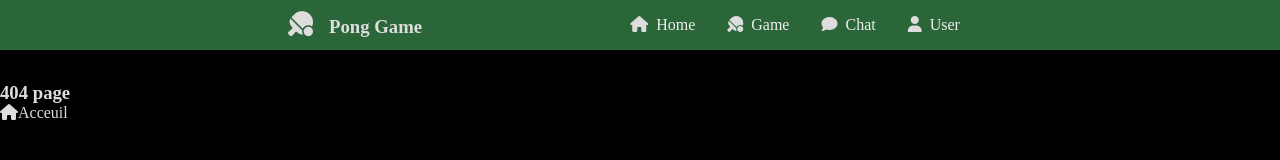
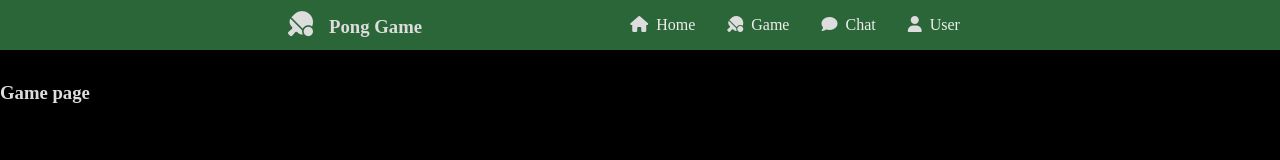
Before and after one commit to simon-ameye/42-ft_transcendence, a React (Create React App) app in the folder frontend/: page /game in a window 1280 px wide. Before the commit this address had no page. Shown: the top 160 px of the page. Built offline with nearby package versions, Linux system fonts and the light colour scheme; a web font is replaced by a local one.

Commit message:
Add other pages, remove unused import, in user form -> changed type for password, remove data struct

```diff
--- a/frontend/src/App.tsx
+++ b/frontend/src/App.tsx
@@ -1,8 +1,9 @@
-import React from 'react';
 import { BrowserRouter, Route, Routes } from 'react-router-dom'
 import User from './components/User';
-import NotFound from './pages/NotFound';
-import Home from './pages/Home';
+import NotFound from './pages/notFound';
+import Home from './pages/home';
+import Game from './pages/game';
+import Chat from './pages/chat';
 
 function App() {
   return (
@@ -10,7 +11,8 @@ function App() {
 		<Routes>
 			<Route path="/" element={<Home />} />
 			<Route path="/user" element={<User />} />
-			{/*<Route path="/game" element={<Game />} />*/}
+			<Route path="/game" element={<Game />} />
+			<Route path="/chat" element={<Chat />} />
 			<Route path="*" element={<NotFound />} />
 		</Routes>
 	</BrowserRouter>
--- a/frontend/src/components/Navbar.tsx
+++ b/frontend/src/components/Navbar.tsx
@@ -1,4 +1,3 @@
-import React from 'react';
 import { NavLink } from 'react-router-dom'
 
 const Navbar = () => {
--- a/frontend/src/components/User.tsx
+++ b/frontend/src/components/User.tsx
@@ -1,4 +1,4 @@
-import React, { useState } from 'react';
+import { useState } from 'react';
 import axios from 'axios';
 import Navbar from './Navbar';
 
@@ -11,10 +11,12 @@ const User = () => {
 
 	const handleSubmit = (e: any) => {
 		e.preventDefault();
-		const data = { userMail, userPass, userFirstName, userLastName, userProfilePicture };
+		//const data = { userMail, userPass, userFirstName, userLastName, userProfilePicture };
 
 		axios.post('http://localhost:3000/auth/signup',{
-			data
+			email: userMail,
+			firstName: userFirstName,
+			lastName: userLastName
 		}).then(res => console.log(res)).catch(err => console.log(err))
 	}
 
--- /dev/null
+++ b/frontend/src/pages/chat.tsx
@@ -0,0 +1,14 @@
+import Navbar from '../components/Navbar';
+
+const Chat = () => {
+	return (
+		<div className="chat">
+			<Navbar />
+			<div className="chatContent">
+				<h3>Chat page</h3>
+			</div>
+		</div>
+	);
+};
+
+export default Chat;
--- /dev/null
+++ b/frontend/src/pages/game.tsx
@@ -0,0 +1,14 @@
+import Navbar from '../components/Navbar';
+
+const Game = () => {
+	return (
+		<div className="game">
+			<Navbar />
+			<div className="gameContent">
+				<h3>Game page</h3>
+			</div>
+		</div>
+	);
+};
+
+export default Game;
--- a/frontend/src/pages/Home.tsx
+++ b/frontend/src/pages/home.tsx
@@ -1,4 +1,3 @@
-import React from 'react';
 import Navbar from '../components/Navbar';
 
 const Home = () => {
--- a/frontend/src/pages/NotFound.tsx
+++ b/frontend/src/pages/notFound.tsx
@@ -1,4 +1,3 @@
-import React from 'react';
 import { NavLink } from 'react-router-dom'
 import Navbar from '../components/Navbar';
 
```
